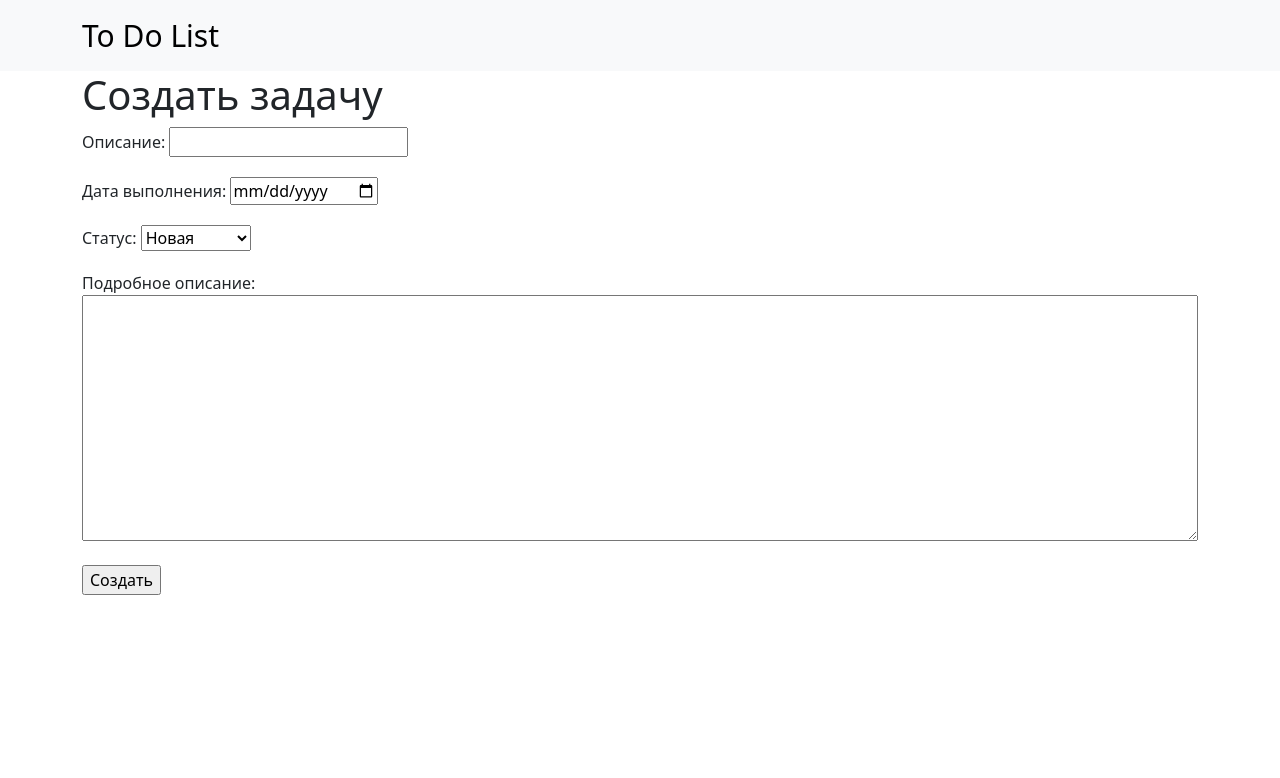
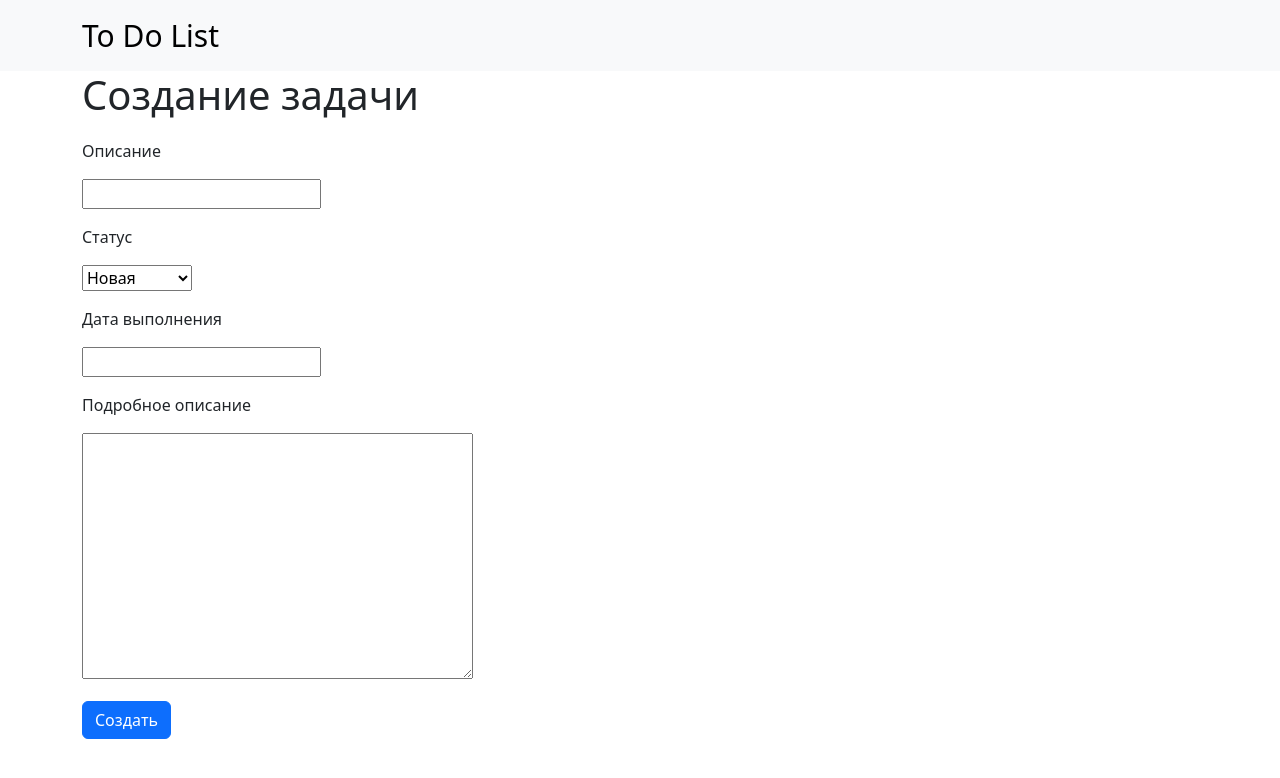
Before and after one commit to Kan-Dm/homework52_dmitrii_kan, a Django app: page /task/add/ in a window 1280 px wide. Shown: the top 778 px of the page. Run offline with Django 4.2, Linux system fonts and the light colour scheme.

Commit message:
Переделал представление по созданию задачи, теперь создание будет происходить через форму.
Также переписал страницу создания задачи подключив частичный шаблон формы задачи.

```diff
--- a/webapp/templates/task_create.html
+++ b/webapp/templates/task_create.html
@@ -3,31 +3,12 @@
 {% block title %}
     Create Task
 {% endblock %}
+
 {% block content %}
-    <h1>Создать задачу</h1>
-    <form action="{% url 'task_add' %}" method="post" style="margin-bottom: 20px">
-        {% csrf_token %}
-        <div style="margin-bottom: 20px">
-            <label for="description">Описание:</label>
-            <input type="text" name="description" required id="description"/><br/>
-        </div>
-        <div style="margin-bottom: 20px">
-            <label for="due_date">Дата выполнения:</label>
-            <input type="date" name="due_date" id="due_date"/><br/>
-        </div>
-        <div>
-            <label for="status">Статус:</label>
-            <select name="status" id="status" style="margin-bottom: 20px">
-                {%for status_choice in status_choices %}
-                    <option value="{{ status_choice.0 }}">{{ status_choice.1 }}</option>
-                {% endfor %}
-            </select>
-        </div>
-        <div style="display: flex; flex-direction: column">
-            <label for="detailed_description">Подробное описание:</label>
-            <textarea name="detailed_description" id="detailed_description" cols="30" rows="10"></textarea>
-        </div>
-        <br/>
-        <input type="submit" value="Создать"/>
-    </form>
+    <div style="width: 40%">
+        <h1>Создание задачи</h1>
+        <form action="{% url 'task_add' %}" method="post" style="margin-top: 20px">
+          {% include 'partial/task_form.html' with button_text='Создать'%}
+        </form>
+    </div>
 {% endblock %}
--- a/webapp/views.py
+++ b/webapp/views.py
@@ -8,21 +8,22 @@ def index_view(request):
     return render(request, template_name='index.html', context={'tasks': tasks})
 
 
-def create_task_view(request, *args, **kwargs):
+def create_task_view(request):
     if request.method == 'GET':
-        return render(request, template_name='task_create.html', context={'status_choices': status_choices})
+        form = TaskForm()
+        return render(request, template_name='task_create.html', context={'form': form})
     elif request.method == 'POST':
-        if not request.POST.get('due_date'):
-            date = None
+        form = TaskForm(data=request.POST)
+        if form.is_valid():
+            task = Task.objects.create(
+                description=request.POST.get('description'),
+                status=request.POST.get('status'),
+                due_date=request.POST.get('due_date'),
+                detailed_description=request.POST.get('detailed_description')
+            )
+            return redirect('task_edit', pk=task.pk)
         else:
-            date = request.POST.get('due_date')
-        task = Task.objects.create(
-            description=request.POST.get('description'),
-            status=request.POST.get('status'),
-            due_date=date,
-            detailed_description=request.POST.get('detailed_description')
-        )
-        return redirect('task_view', pk=task.pk)
+            return render(request, template_name='task_create.html', context={'form': form})
 
 
 def delete_task_view(request, pk):
```
